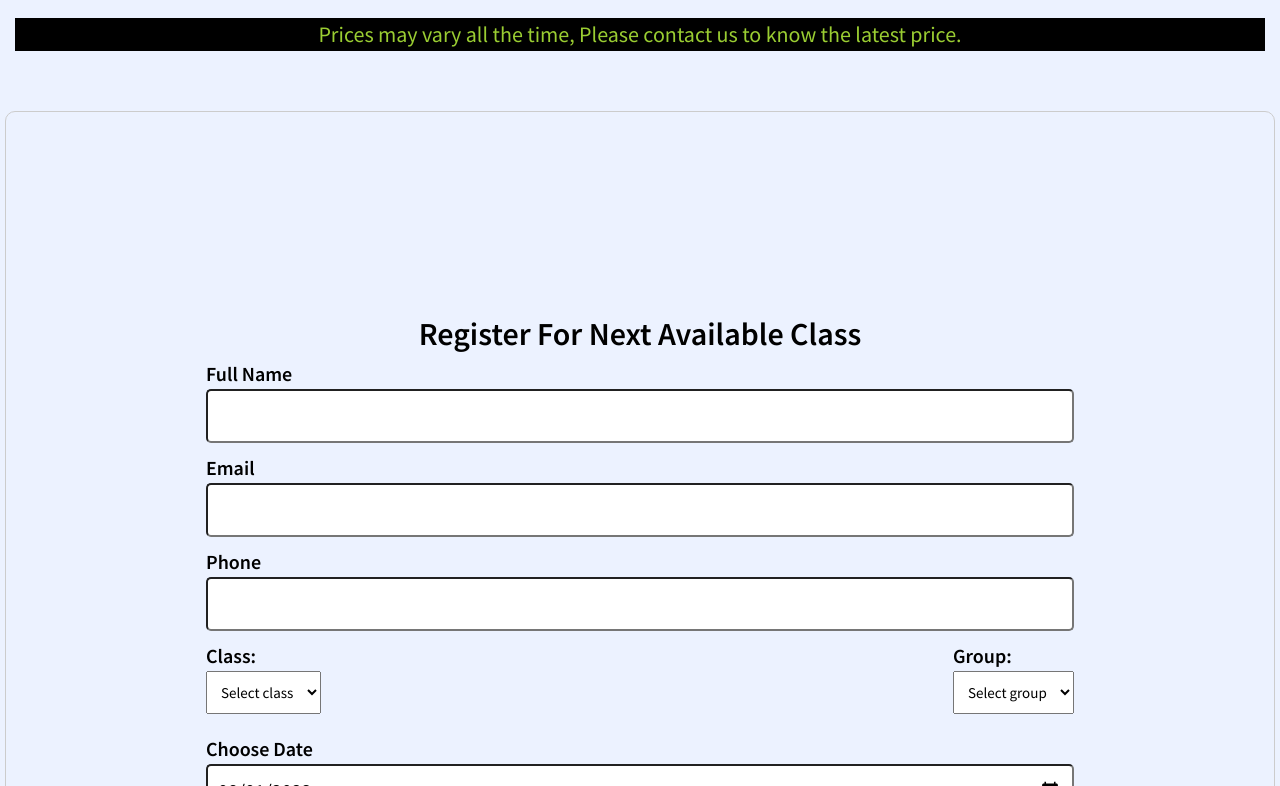
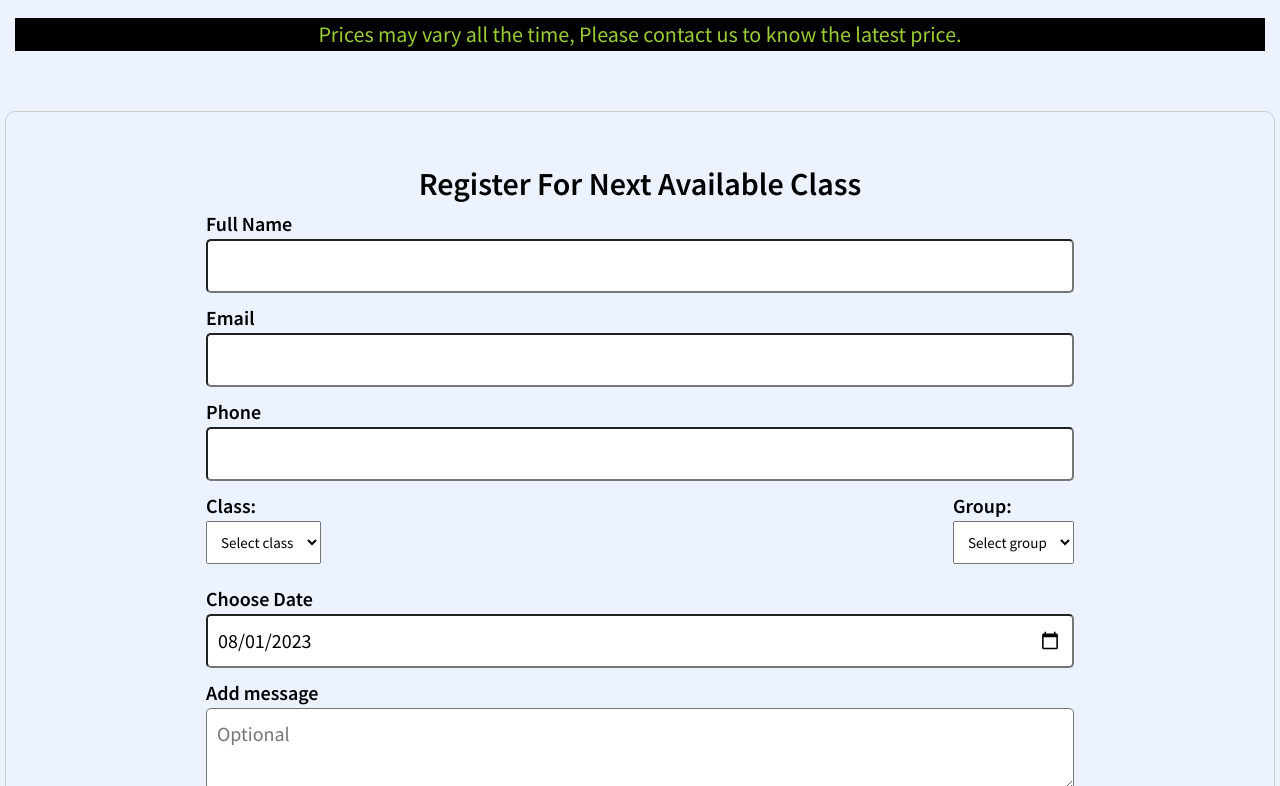
Before and after one commit to moshibal/grooveandvibes, a React (Create React App) app: page / in a window 1280 px wide. Shown: the part 3614-4400 px from the top of the page. Built offline with nearby package versions, Linux system fonts and the light colour scheme; a web font is replaced by a local one.

Commit message:
more changes to UI

```diff
--- a/src/components/booking/Booking.css
+++ b/src/components/booking/Booking.css
@@ -49,7 +49,7 @@ form .form-button {
 }
 @media only screen and (min-width: 1100px) {
   form {
-    padding: 20rem;
+    padding: 5rem 20rem;
   }
   form div input,
   textarea {
```
